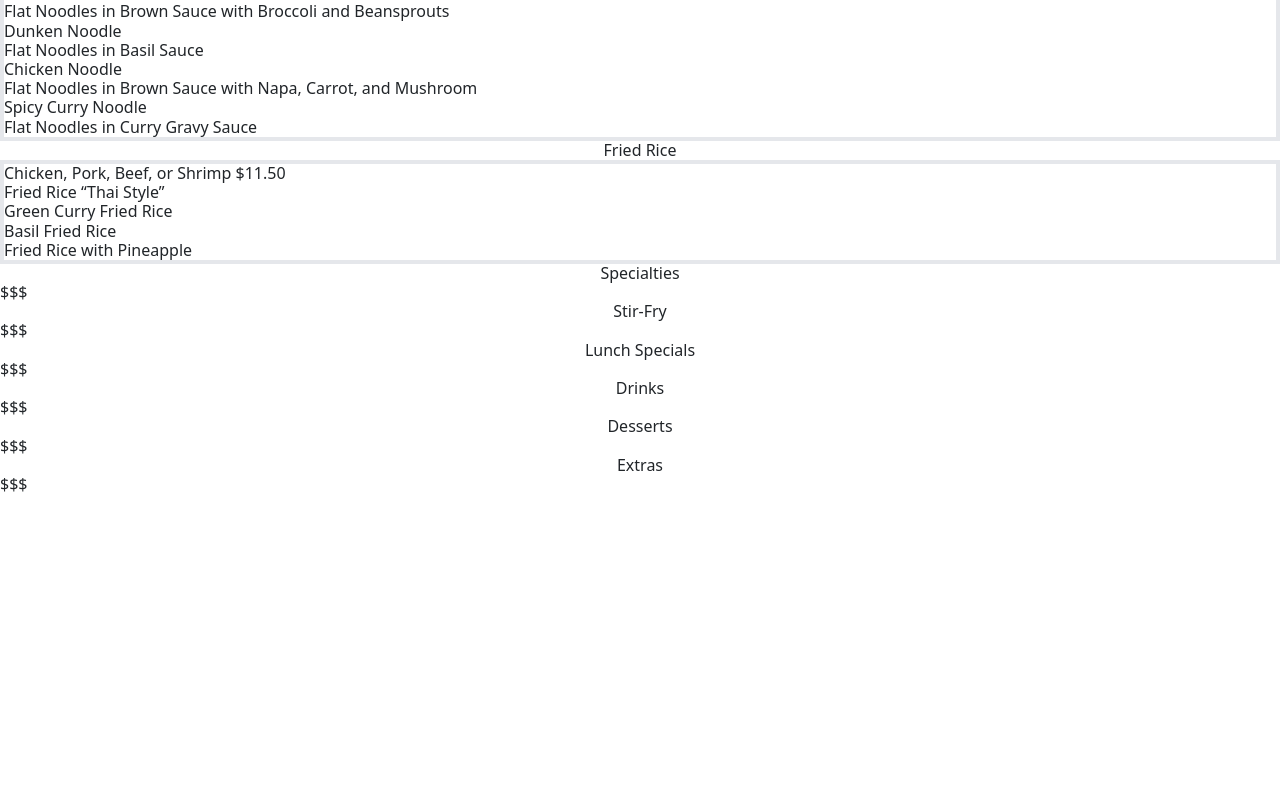
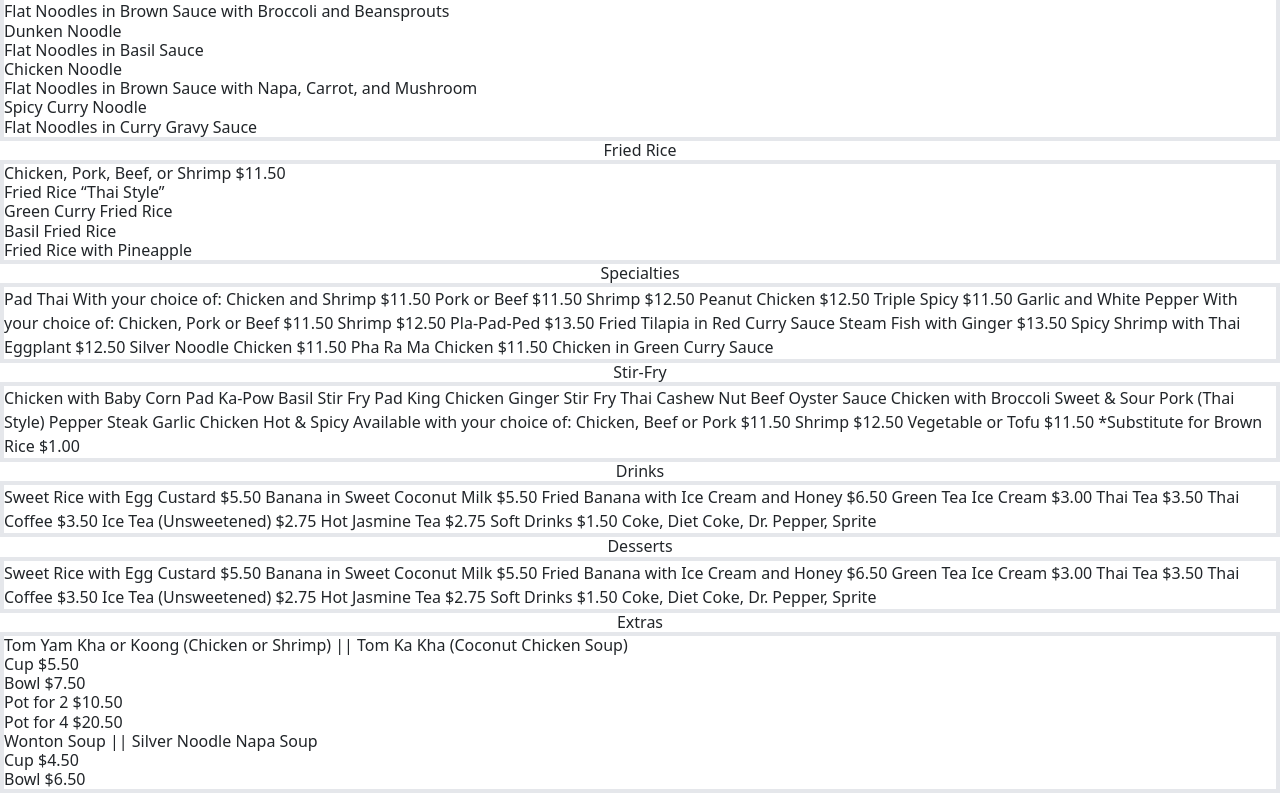
Before and after one commit to jsextonprofessional/vue-bangkok, a Vue app in the folder app/: page /menu in a window 1280 px wide. Shown: the part 1073-1866 px from the top of the page. Before the commit the page ends 1568 px from the top, so only its background shows below. Built offline with nearby package versions, Linux system fonts and the light colour scheme; the HTML template or start-up script is replaced by a standard one.

Commit message:
Added remainder of copy to Menu. Set macro layout for Menu. Made to do list in app.vue. Added mx to app.

```diff
--- a/app/src/App.vue
+++ b/app/src/App.vue
@@ -1,12 +1,28 @@
 <script setup lang="ts">
 import { RouterView } from "vue-router";
 import Navbar from "@/components/Navbar.vue";
+// TODO
+// MACRO LAYOUT
+// MICRO LAYOUTS
+// STYLE MENU COMPONENTS
+// STYLE ABOUT AND ORDER COMPONENTS
+// ADD COPYRIGHT FOOTER
+// WRITE ABOUT AND ORDER PAGES
+// STYLE
+// DEPLOY
+// TEST
+// PITCH
+// ASK @ SIMPLIFYING ABOUT
+// REVISE
+// PUBLISH
 </script>
 
 <template>
-  <div class="bg-cyan-300">
+  <div class="bg-cyan-100">
     <Navbar />
-    <RouterView />
+    <div class="mx-40">
+      <RouterView />
+    </div>
   </div>
 </template>
 
--- a/app/src/components/menu/Desserts.vue
+++ b/app/src/components/menu/Desserts.vue
@@ -1,6 +1,17 @@
 <template>
-	<h1 class="text-center">Desserts</h1>
 	<div>
-		<h1>$$$</h1>
+		<h1 class="text-center">Desserts</h1>
+		<div class="border-4 border-rose-200 ml-12 mr-6">
+Sweet Rice with Egg Custard $5.50
+Banana in Sweet Coconut Milk $5.50
+Fried Banana with Ice Cream and Honey $6.50
+Green Tea Ice Cream $3.00
+Thai Tea $3.50
+Thai Coffee $3.50
+Ice Tea (Unsweetened) $2.75
+Hot Jasmine Tea $2.75
+Soft Drinks $1.50
+Coke, Diet Coke, Dr. Pepper, Sprite
+		</div>
 	</div>
 </template>
--- a/app/src/components/menu/Drinks.vue
+++ b/app/src/components/menu/Drinks.vue
@@ -1,6 +1,17 @@
 <template>
 	<h1 class="text-center">Drinks</h1>
-	<div>
-		<h1>$$$</h1>
+	<div class="border-4 hover:shadow-lg hover:border-8 border-rose-400 mx-12">
+		<div>
+Sweet Rice with Egg Custard $5.50
+Banana in Sweet Coconut Milk $5.50
+Fried Banana with Ice Cream and Honey $6.50
+Green Tea Ice Cream $3.00
+Thai Tea $3.50
+Thai Coffee $3.50
+Ice Tea (Unsweetened) $2.75
+Hot Jasmine Tea $2.75
+Soft Drinks $1.50
+Coke, Diet Coke, Dr. Pepper, Sprite
+	</div>
 	</div>
 </template>
--- a/app/src/components/menu/Extras.vue
+++ b/app/src/components/menu/Extras.vue
@@ -1,6 +1,15 @@
 <template>
-	<h1 class="text-center">Extras</h1>
 	<div>
-		<h1>$$$</h1>
+		<h1 class="text-center">Extras</h1>
+		<div class="border-4 border-rose-200 ml-12 mr-6">
+			<h3>Tom Yam Kha or Koong (Chicken or Shrimp) || Tom Ka Kha (Coconut Chicken Soup)</h3>
+			<h4>Cup $5.50</h4>
+			<h4>Bowl $7.50</h4>
+			<h4>Pot for 2 $10.50</h4>
+			<h4>Pot for 4 $20.50</h4>
+			<h3>Wonton Soup || Silver Noodle Napa Soup</h3>
+			<h4>Cup $4.50</h4>
+			<h4>Bowl $6.50</h4>
+		</div>
 	</div>
 </template>
--- a/app/src/components/menu/LunchSpecials.vue
+++ /dev/null
@@ -1,6 +0,0 @@
-<template>
-	<h1 class="text-center">Lunch Specials</h1>
-	<div>
-		<h1>$$$</h1>
-	</div>
-</template>
--- a/app/src/components/menu/Specialties.vue
+++ b/app/src/components/menu/Specialties.vue
@@ -1,6 +1,25 @@
 <template>
 	<h1 class="text-center">Specialties</h1>
-	<div>
-		<h1>$$$</h1>
+	<div class="border-4 hover:shadow-lg hover:border-8 border-rose-400 mx-12">
+		<div>
+			Pad Thai
+With your choice of:
+Chicken and Shrimp $11.50
+Pork or Beef $11.50
+Shrimp $12.50
+Peanut Chicken $12.50
+Triple Spicy $11.50
+Garlic and White Pepper
+With your choice of:
+Chicken, Pork or Beef $11.50
+Shrimp $12.50
+Pla-Pad-Ped $13.50
+Fried Tilapia in Red Curry Sauce
+Steam Fish with Ginger $13.50
+Spicy Shrimp with Thai Eggplant $12.50
+Silver Noodle Chicken $11.50
+Pha Ra Ma Chicken $11.50
+Chicken in Green Curry Sauce
+		</div>
 	</div>
 </template>
--- a/app/src/components/menu/StirFry.vue
+++ b/app/src/components/menu/StirFry.vue
@@ -1,6 +1,23 @@
 <template>
 	<h1 class="text-center">Stir-Fry</h1>
-	<div>
-		<h1>$$$</h1>
+	<div class="border-4 hover:shadow-lg hover:border-8 border-rose-400 mx-12">
+		<div>
+Chicken with Baby Corn
+Pad Ka-Pow
+Basil Stir Fry
+Pad King Chicken
+Ginger Stir Fry
+Thai Cashew Nut
+Beef Oyster Sauce
+Chicken with Broccoli
+Sweet & Sour Pork (Thai Style)
+Pepper Steak
+Garlic Chicken
+Hot & Spicy
+Available with your choice of:
+Chicken, Beef or Pork $11.50
+Shrimp $12.50
+Vegetable or Tofu $11.50
+*Substitute for Brown Rice $1.00		</div>
 	</div>
 </template>
--- a/app/src/views/Menu.vue
+++ b/app/src/views/Menu.vue
@@ -7,7 +7,6 @@ import Noodles from "../components/menu/Noodles.vue";
 import Rice from "../components/menu/Rice.vue";
 import Specialties from "../components/menu/Specialties.vue";
 import StirFry from "../components/menu/StirFry.vue";
-import LunchSpecials from "../components/menu/LunchSpecials.vue";
 import Drinks from "../components/menu/Drinks.vue";
 import Desserts from "../components/menu/Desserts.vue";
 import Extras from "../components/menu/Extras.vue";
@@ -26,8 +25,9 @@ import Extras from "../components/menu/Extras.vue";
 	</div>
 	<Specialties />
 	<StirFry />
-	<LunchSpecials />
 	<Drinks />
-	<Desserts />
-	<Extras />
+	<div class="grid grid-cols-2">
+		<Desserts />
+		<Extras />
+	</div>
 </template>
```
